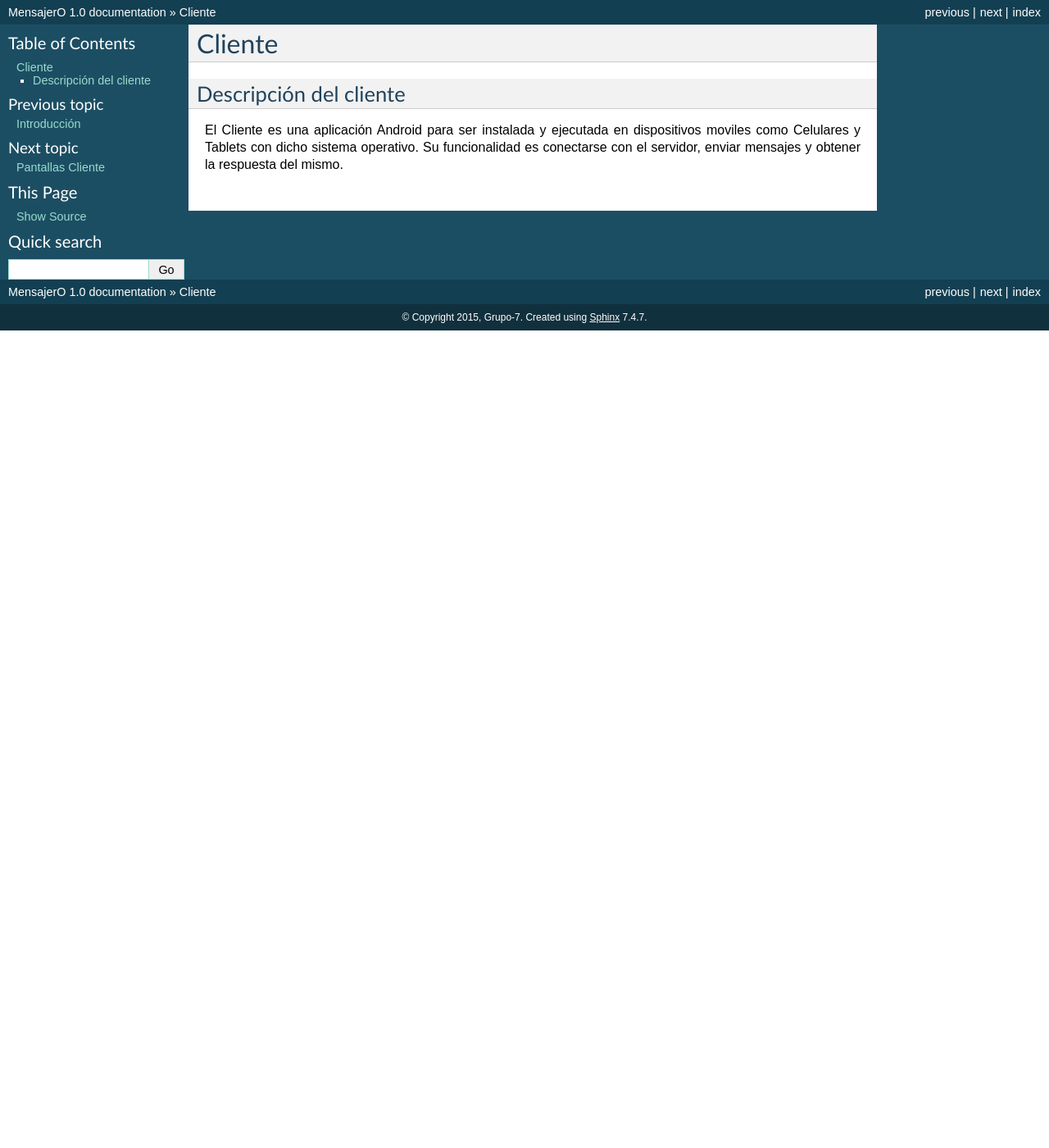
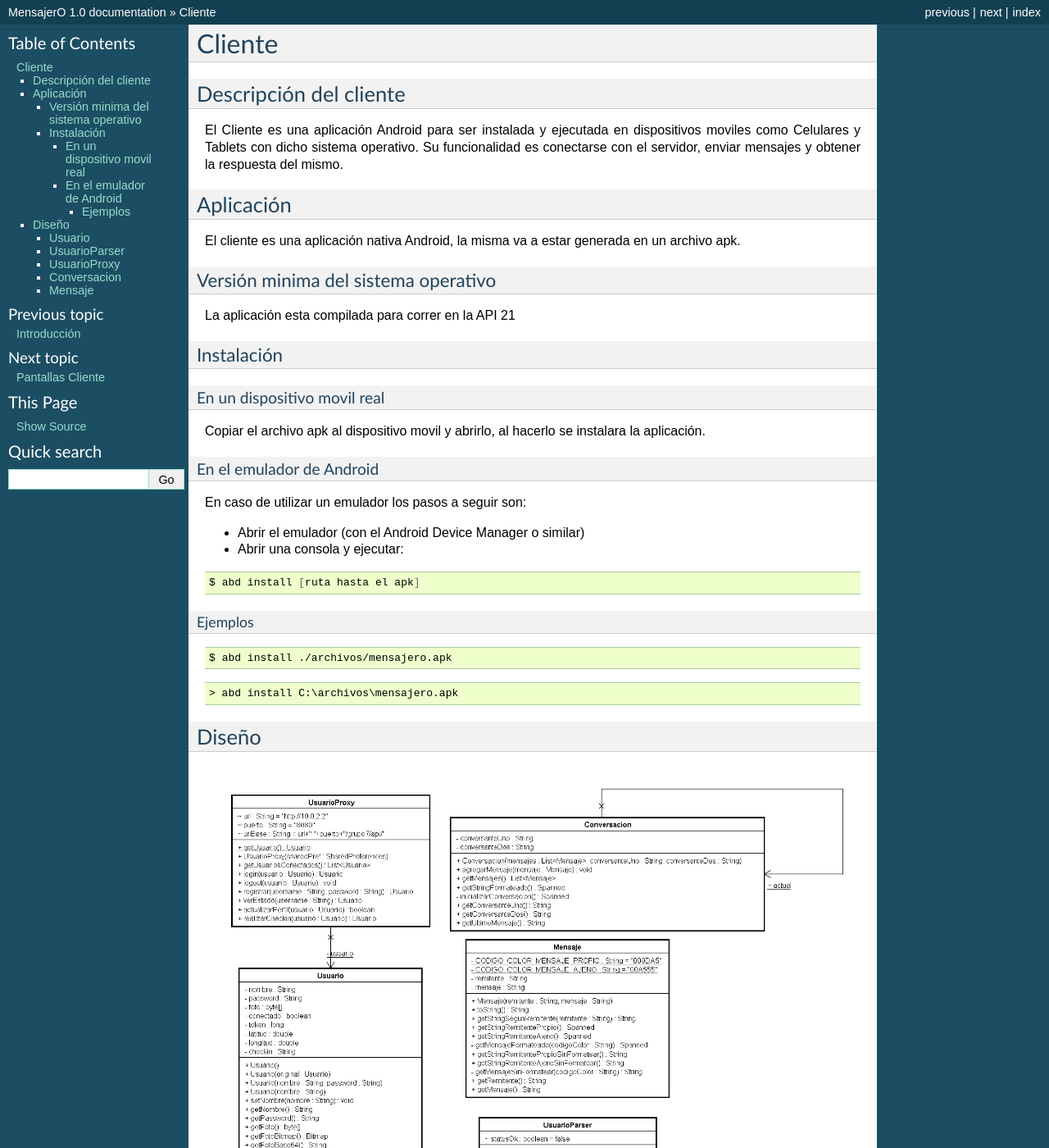
Before and after one commit to mellerster/7552Grupo7, a Sphinx documentation site: the page built from documentacion/source/Cliente.rst, in a window 1280 px wide and 1400 px high. Shown: the whole window at 82% size. Built offline with Sphinx 7.4.7, drawn with Linux system fonts in a browser that asks for light colours; some of the changed text lies outside the part shown.

Commit message:
Documentacion cliente, sphinx

```diff
--- a/documentacion/source/Cliente.rst
+++ b/documentacion/source/Cliente.rst
@@ -7,3 +7,83 @@ Descripción del cliente
 ***********************
 
 El Cliente es una aplicación Android para ser instalada y ejecutada en dispositivos moviles como Celulares y Tablets con dicho sistema operativo. Su funcionalidad es conectarse con el servidor, enviar mensajes y obtener la respuesta del mismo.
+
+**********
+Aplicación
+**********
+
+El cliente es una aplicación nativa Android, la misma va a estar generada en un archivo apk.
+
+Versión minima del sistema operativo
+====================================
+
+La aplicación esta compilada para correr en la API 21
+
+Instalación
+===========
+
+En un dispositivo movil real
+----------------------------
+
+Copiar el archivo apk al dispositivo movil y abrirlo, al hacerlo se instalara la aplicación.
+
+En el emulador de Android
+-------------------------
+
+En caso de utilizar un emulador los pasos a seguir son:
+
+* Abrir el emulador (con el Android Device Manager o similar)
+
+* Abrir una consola y ejecutar:
+
+.. sourcecode:: bash
+
+	$ abd install [ruta hasta el apk]
+
+Ejemplos
+........
+
+.. sourcecode:: bash
+
+	$ abd install ./archivos/mensajero.apk
+
+.. sourcecode:: batch
+
+	> abd install C:\archivos\mensajero.apk
+
+
+******
+Diseño
+******
+
+.. figure:: diagrama_clases_cliente.png
+
+   Diagrama del cliente
+
+
+En la figura se muestra el diseño del cliente y sus partes mas importantes; estas son detalladas a continuación:
+
+Usuario
+=======
+
+Es la clase que maneja todos los datos del mismo, como: nombre, password, si esta conectado, la foto, los datos del checkin, etc.
+
+UsuarioParser
+=============
+
+Clase encargada de parsear el stream que envia el servidor hacia el cliente
+
+UsuarioProxy
+============
+
+Clase encargada de la comunicacion con el servidor en lo que respecta a los usuarios
+
+Conversacion
+============
+
+Clase que maneja todo respecto a las conversaciones, por ahora solo se utiliza para las pantallas
+
+Mensaje
+=======
+
+Clase que maneja todos los datos de un mensaje, por ahora solo se utiliza para las pantallas
```
Also changed, not shown: documentacion/source/diagrama_clases_cliente.png.
